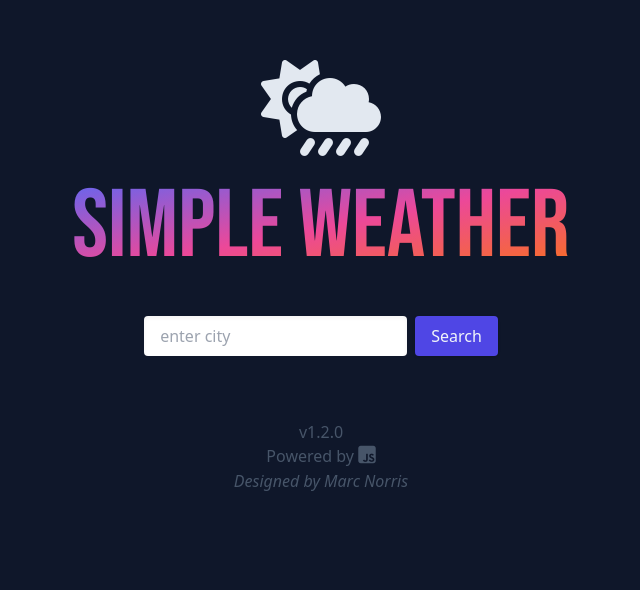
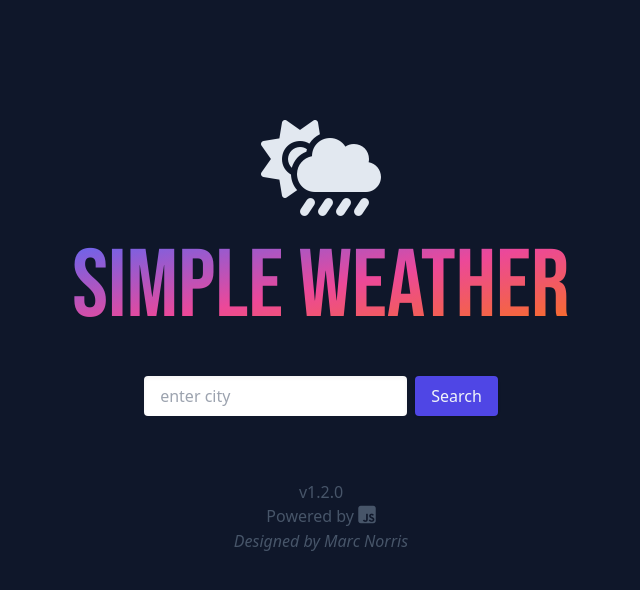
Before and after one commit to shaky411/Current-Weather, a website: page index.html in a window 1280 px wide. Shown: the part 168-758 px from the top of the page, without its empty margins (319-959 px from the left). Drawn offline with Linux system fonts and the light colour scheme; a web font is replaced by a local one.

Commit message:
updated margin

```diff
--- a/index.html
+++ b/index.html
@@ -21,7 +21,7 @@
 
 <body class="bg-slate-900">
 
-    <div class="flex flex-col items-center justify-center min-h-screen pb-10 pt-10 px-10">
+    <div class="flex flex-col items-center justify-center min-h-screen pb-10 mt-20 px-10">
 
         <div id="titleIcon" class="mb-6 mt-10">
             <!-- Current weather icon here -->
```
Also changed, not shown: css/style.css.
